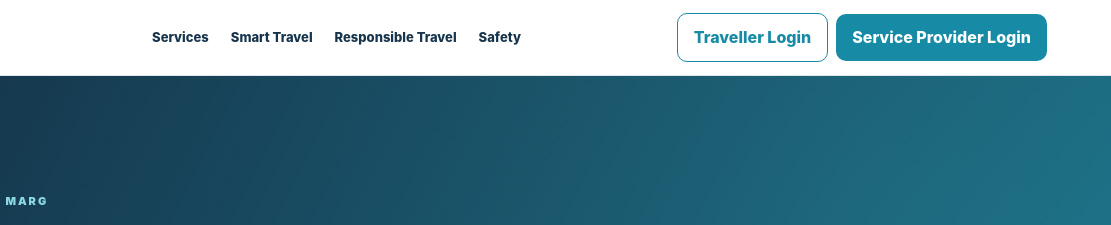
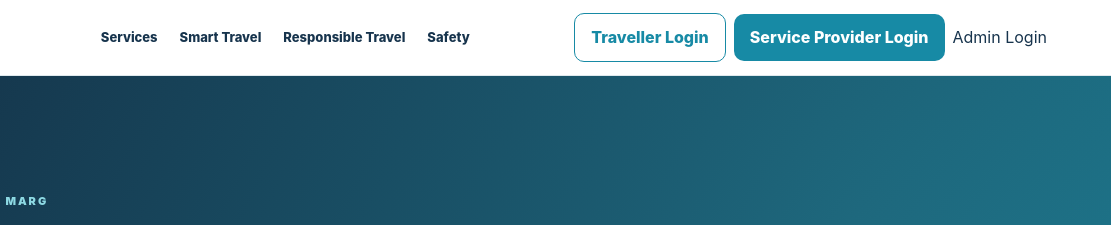
Before and after one commit to MR-Kaushik01/MARG-Travel-Platform, a plain HTML site: page frontend/index.html in a window 1280 px wide. Shown: the top 225 px of the page, 169-1280 px from the left. Drawn offline with Linux system fonts and the light colour scheme.

Commit message:
Add admin login link

```diff
--- a/frontend/index.html
+++ b/frontend/index.html
@@ -9,7 +9,7 @@
 <header class="nav">
   <a class="brand" href="index.html"><span class="logo">M</span><span>MARG</span></a>
   <nav><a href="#services">Services</a><a href="#smart">Smart Travel</a><a href="#responsible">Responsible Travel</a><a href="#safety">Safety</a></nav>
-  <div class="nav-actions"><a class="btn outline" href="traveller-login.html">Traveller Login</a><a class="btn primary" href="provider-login.html">Service Provider Login</a></div>
+  <div class="nav-actions"><a class="btn outline" href="traveller-login.html">Traveller Login</a><a class="btn primary" href="provider-login.html">Service Provider Login</a><a href="admin-login.html">Admin Login</a></div>
 </header>
 
 <section class="hero">
```
